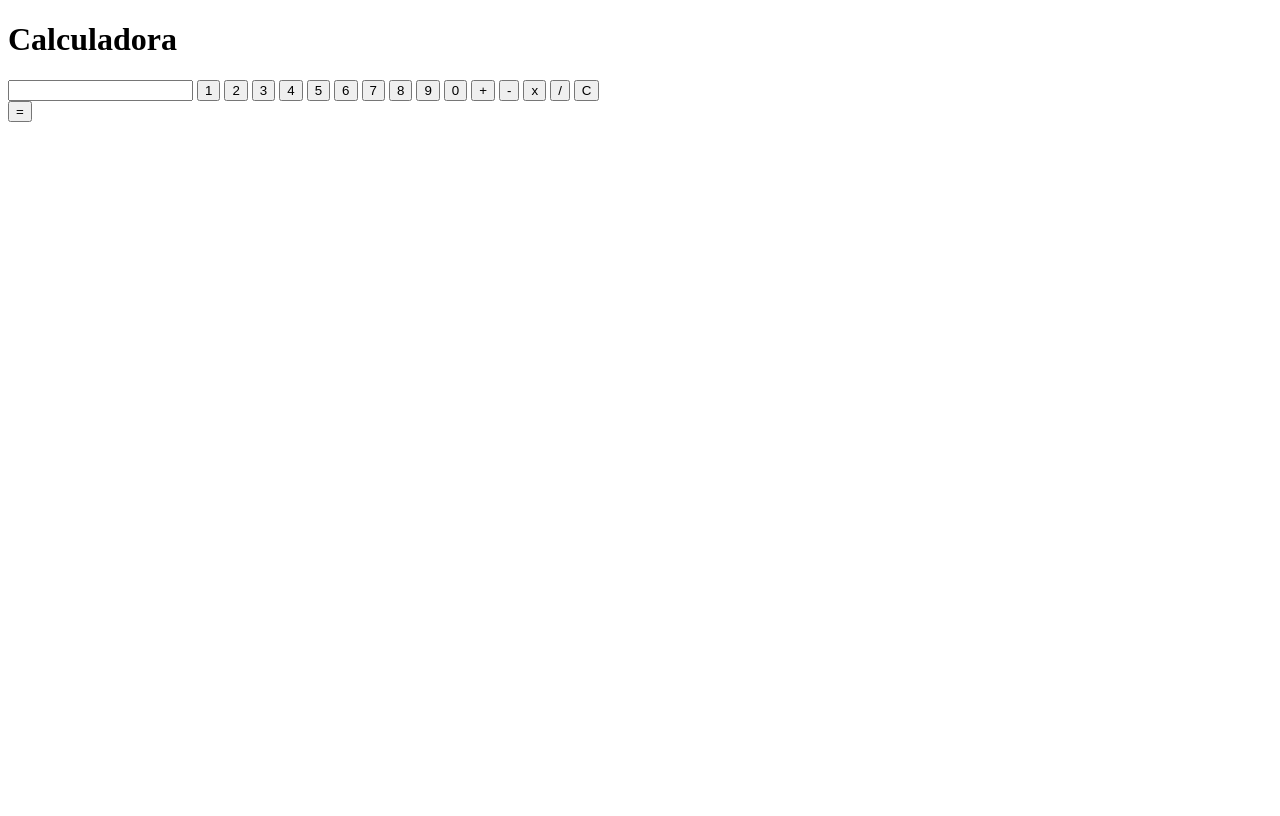
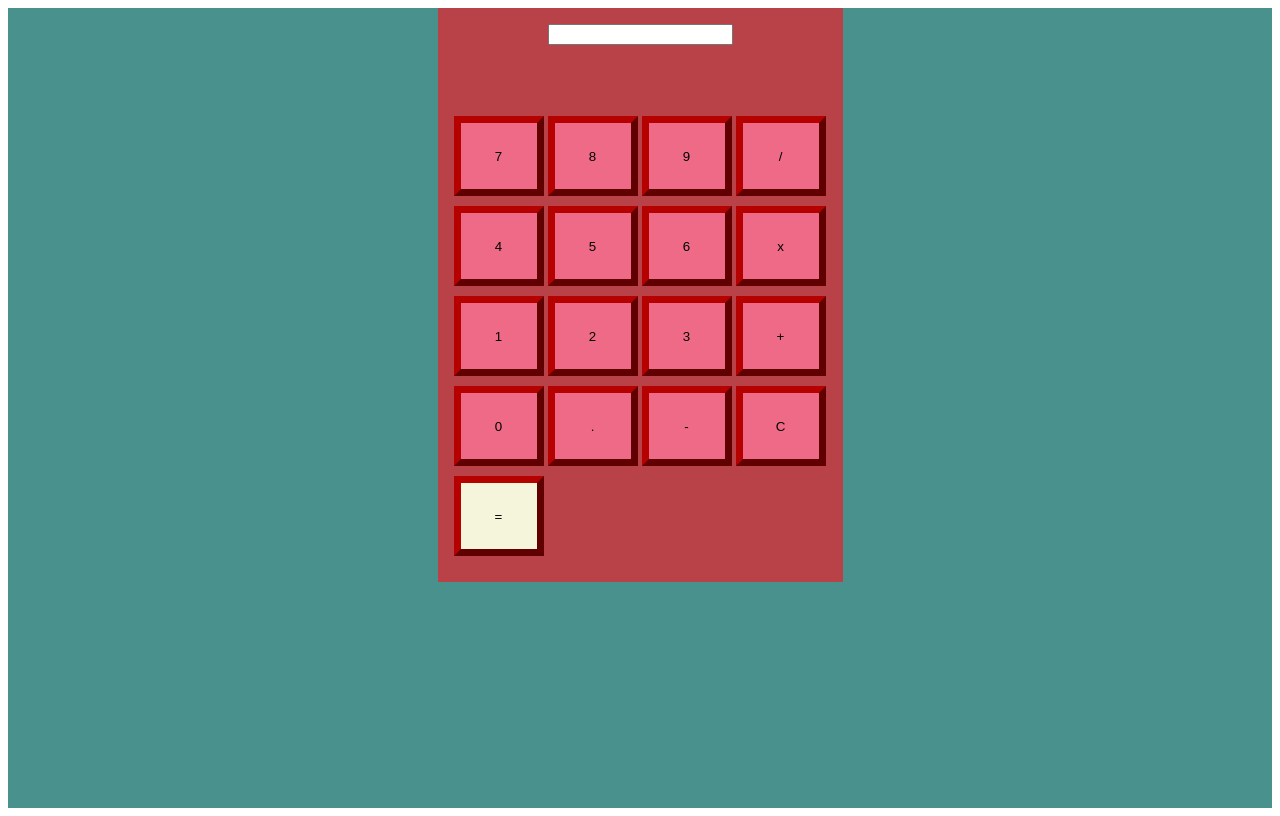
Before and after one commit to jero299/Calculadora, a plain HTML site: page index.html in a window 1280 px wide. Drawn offline with Linux system fonts and the light colour scheme.

Commit message:
se agregaron los colores principales y se definio el tamano de los elementos en css se cambio el orden de los botones para ser mas parecidos a una calculadora en html

```diff
--- a/index.html
+++ b/index.html
@@ -9,27 +9,33 @@
 
 </head>
 <body>
- <h1>Calculadora</h1>
+    <section id="A">
+
     <div class="calcu" id="calculadora">
-        <input type="text" pattern="[0-9+\u002D\u002A\u002F]*" onkeydown="teclas(event)" id="result" readonly>
+        <input type="text" oninput="restringirTeclas(event)" id="result" >
+            <section id="estilo-botones">
+                <button onclick="appendToResult('7')">7</button>
+                <button onclick="appendToResult('8')">8</button>
+                <button onclick="appendToResult('9')">9</button>
+                <button onclick="appendToResult('/')">/</button>
+                <button onclick="appendToResult('4')">4</button>
+                <button onclick="appendToResult('5')">5</button>
+                <button onclick="appendToResult('6')">6</button>
+                <button onclick="appendToResult('*')">x</button>
                 <button onclick="appendToResult('1')">1</button>
                 <button onclick="appendToResult('2')">2</button>
                 <button onclick="appendToResult('3')">3</button>
-        <button onclick="appendToResult('4')">4</button>
-        <button onclick="appendToResult('5')">5</button>
-        <button onclick="appendToResult('6')">6</button>
-        <button onclick="appendToResult('7')">7</button>
-        <button onclick="appendToResult('8')">8</button>
-        <button onclick="appendToResult('9')">9</button>
+                <button onclick="appendToResult('+')">+</button>
                 <button onclick="appendToResult('0')">0</button>
-        <button onclick="appendToResult('+')">+</button>
+                <button onclick="appendToResult('.')">.</button>
                 <button onclick="appendToResult('-')">-</button>
-        <button onclick="appendToResult('*')">x</button>
-        <button onclick="appendToResult('/')">/</button>
                 <button onclick="borrar()">C</button>
+                <button id="igual" style="background-color: beige;" onclick="calculate()">=</button>
+            </section>
+    </section>
     </div>
 
- <button onclick="calculate()">=</button>
+
 
 <script src="script.js"></script>
 </body>
--- a/script.js
+++ b/script.js
@@ -1,53 +1,56 @@
 //funcion para agregar operaciones
 function appendToResult(value) {
-    document.getElementById("result").value += value;
+  const input = document.getElementById("result");
+  const currentValue = input.value;
+
+  if (value === '.' && !validarPunto()) {
+    return; // No se permite agregar el punto decimal
   }
+
+  input.value = currentValue + value;
+}
+
 //funcion para realizar el calculo
 function calculate() {
     let result = document.getElementById("result").value;
     let answer = eval(result);
     document.getElementById("result").value = answer;
+
   }
 
 //funcion para evitar escribir letras
-document.getElementById("calculadora").addEventListener("input", (e) => {
-  let value = e.target.value;
-  e.target.value = value.replace(/[^A-Z\d-]/g, "");
-});
+function restringirTeclas(event) {
+  // Obtiene el valor actual del input
+  let value = event.target.value;
 
+  // Elimina todos los caracteres que no sean números, suma, resta, multiplicación o división
+  let newValue = value.replace(/[^0-9+.\-\/*]/g, "");
 
-//funcion para usar las teclas numericas
-function teclas(event) {
-    // Obtiene el código de la tecla presionada
-    let tecla = event.key || event.which;
+  // Actualiza el valor del input con el nuevo valor restringido
+  event.target.value = newValue;
+}
+//TODO crear una variable que cuente los puntos y reinicie el contador para poner numero decimales
+function validarPunto() {
+  const value = document.getElementById("result").value;
+  return !(value.includes('.') && /\.\d*$/.test(value));
+}
 
-   // funcion para obtener el resultado presionando enter
-    if (tecla === "Enter") {
-      calculate();
-      event.preventDefault();
-      return;
-    }
-
-    // Obtén el campo de texto
-      let input = document.getElementById("result");
-
-    // Agrega el número al valor actual del campo de texto
-      input.value += tecla;
-
-    // Previene que se ejecute el comportamiento por defecto del evento de la tecla presionada
-      event.preventDefault();{ }
-    }
-
-
-
- //funcion para borrar usando el boton C Y usando backspace
- function borrar() {
+// Función para borrar el contenido del campo de texto
+function borrar() {
   let input = document.getElementById("result");
   input.value = "";
- }
+}
+ //funcion para borrar usando el boton C Y usando backspace
  document.addEventListener("keydown", function(event){
   if (event.key === "Backspace"){
     borrar();
     event.preventDefault();
   }
  })
+ // funcion para obtener el resultado presionando enter
+ document.addEventListener("keydown", function(event){
+  if (event.key === "Enter") {
+    calculate();
+    event.preventDefault();
+  }
+});
--- a/style.css
+++ b/style.css
@@ -0,0 +1,44 @@
+
+:root {
+    --color-base: #B94248;
+    --border-color: #B50100;
+    --pink: #DF0631;
+    --white: #E8E6E7;
+    --color-botones: #EE6A87;
+}
+body {
+    height: 100vh;
+}
+#A {
+    display: flex;
+    justify-content: center;
+    background:#48918D;
+    width: 100%;
+    height: 100%;
+}
+.calcu {
+  display: flex;
+  flex-wrap: wrap;
+  justify-content: center;
+  align-content: space-between;
+  width: 373px;
+  height: 542px;
+  padding: 2vh;
+  border-color: #B50100;
+  border-width: 7px;
+  background: var(--color-base);
+
+}
+.calcu button {
+  width: 90px;
+  height: 80px;
+  margin-bottom: 10px;
+  border-color: var(--border-color);
+  border-width: 7px;
+  background-color: var(--color-botones);
+
+
+}
+#calculadora {
+    display: flex;
+}
```
Lines whose indentation alone changed are shown as unchanged.
